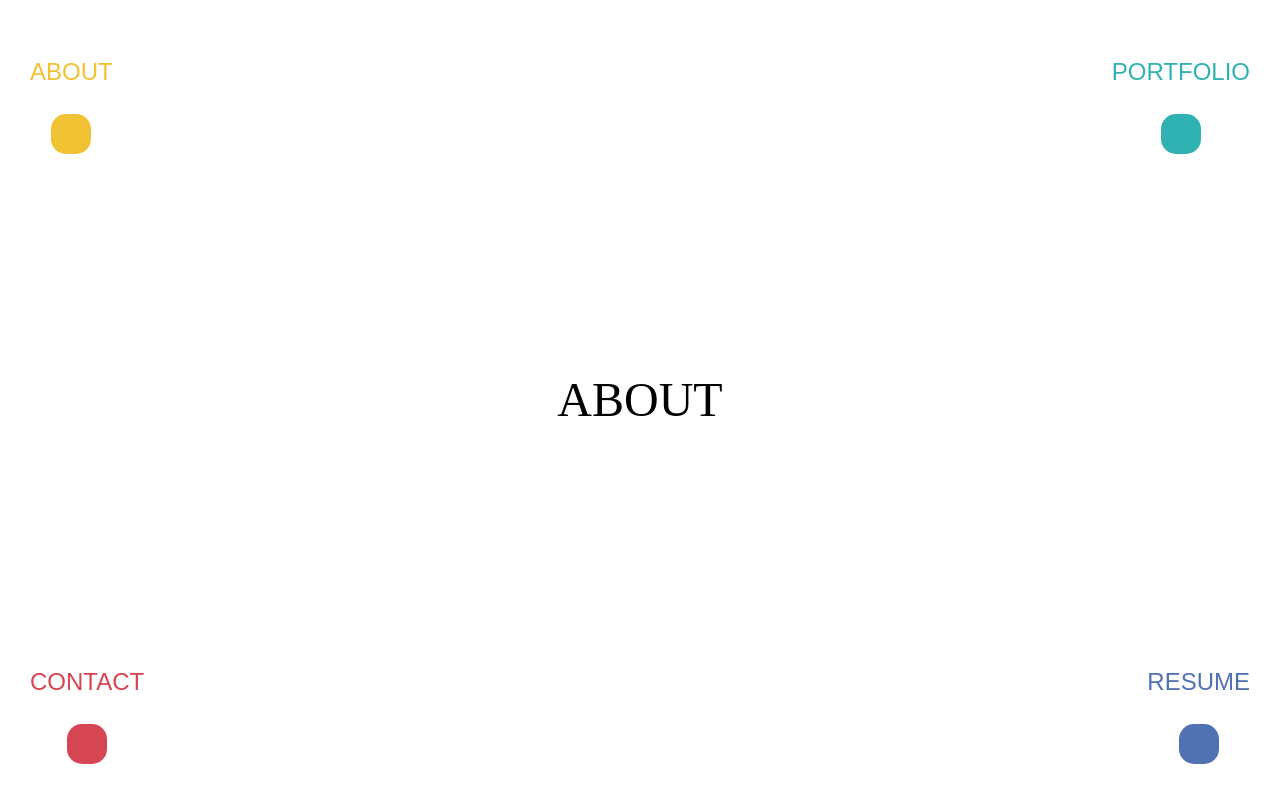
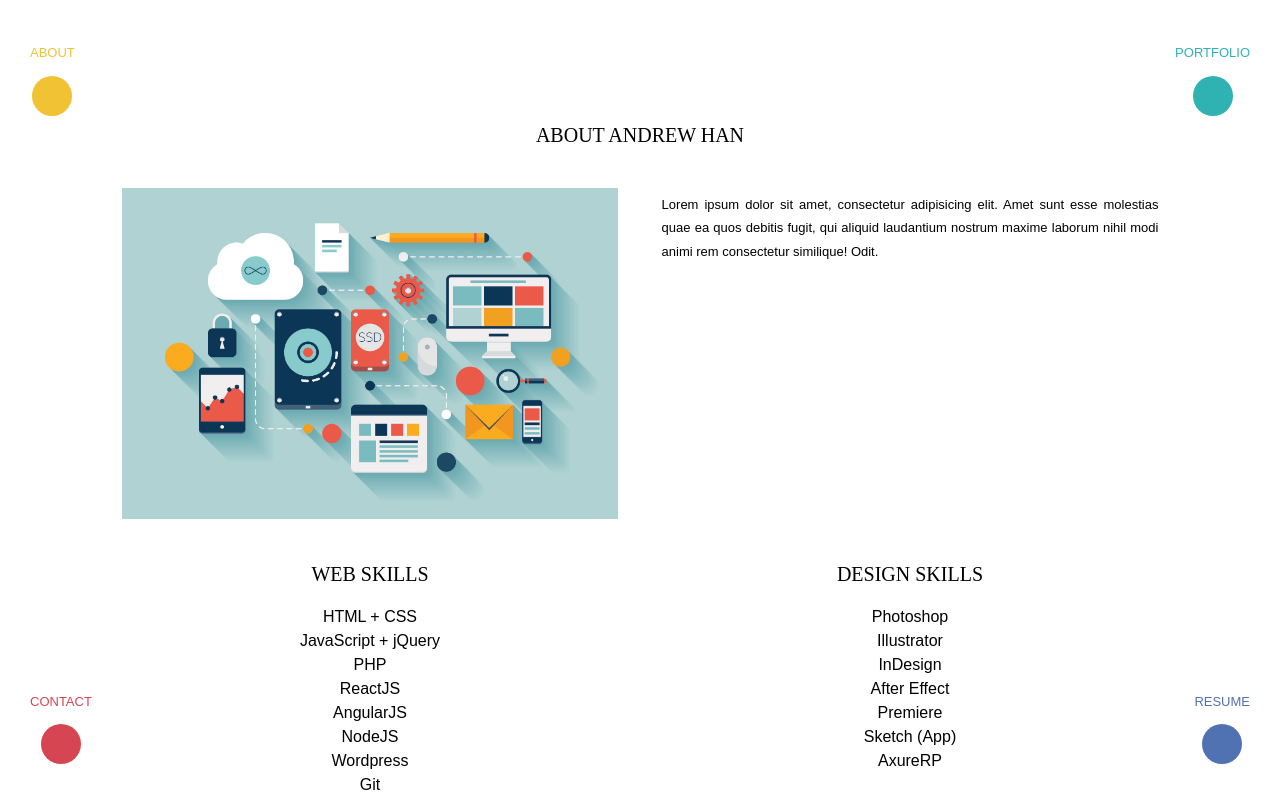
Before and after one commit to drewhan90/andrewyhanPortfolio, a React (Create React App) app: page / in a window 1280 px wide. Both pictures are taken after a click on the item "ABOUT". Shown: the top 800 px of the page. Built offline with nearby package versions, Linux system fonts and the light colour scheme.

Commit message:
Content Structure & Scroll

```diff
--- /dev/null
+++ b/src/About.js
@@ -0,0 +1,103 @@
+import React, { Component } from 'react';
+import myImg from './images/web_design.jpg';
+import './App.css';
+
+class About extends Component {
+  constructor(props) {
+    super(props);
+    this.state = {
+
+    }
+  }
+  componentWillMount() {
+
+  }
+  componentDidMount() {
+
+  }
+  render() {
+    return (
+        <div className="App-content">
+            <header className="App-header">
+                <h1><span>about</span> andrew han</h1>
+            </header>
+            <div className="row">
+                <div className="col-6 col-12-sm">
+                    <img src={myImg} alt="Andrew Han" />
+                </div>
+                <section className="About-intro col-6 col-12-sm">
+                    <p>
+                        Lorem ipsum dolor sit amet, consectetur adipisicing elit. Amet sunt esse molestias quae ea quos debitis fugit, qui aliquid laudantium nostrum maxime laborum nihil modi animi rem consectetur similique! Odit.
+                    </p>
+                </section>
+            </div>
+            <section className="About-skills">
+                <div className="row">
+                    <div className="col-6">
+                        <header>
+                            <h1>web skills</h1>
+                        </header>
+                        <ul className="skillsList">
+                            <li>HTML + CSS</li>
+                            <li>JavaScript + jQuery</li>
+                            <li>PHP</li>
+                            <li>ReactJS</li>
+                            <li>AngularJS</li>
+                            <li>NodeJS</li>
+                            <li>Wordpress</li>
+                            <li>Git</li>
+                        </ul>
+                    </div>
+                    <div className="col-6">
+                        <header>
+                            <h1>design skills</h1>
+                        </header>
+                        <ul className="skillsList">
+                            <li>Photoshop</li>
+                            <li>Illustrator</li>
+                            <li>InDesign</li>
+                            <li>After Effect</li>
+                            <li>Premiere</li>
+                            <li>Sketch (App)</li>
+                            <li>AxureRP</li>
+                        </ul>
+                    </div>
+                </div>
+                <div className="row">
+                    <div className="col-6">
+                        <header>
+                            <h1>Marketing skills</h1>
+                        </header>
+                        <ul className="skillsList">
+                            <li>Psychology</li>
+                            <li>SEO</li>
+                            <li>Project Management</li>
+                            <li>Google Analytics</li>
+                            <li>Research</li>
+                        </ul>
+                    </div>
+                </div>
+            </section>
+            <section className="About-workflow">
+                <header>
+                    <h1>my workflow</h1>
+                </header>
+                <div className="container-workflow">
+                    <h3>brainstorm + research</h3>
+                </div>
+                <div className="container-workflow">
+                    <h3>mockup + prototype</h3>
+                </div>
+                <div className="container-workflow">
+                    <h3>code</h3>
+                </div>
+                <div className="container-workflow">
+                    <h3>debug + finalize</h3>
+                </div>
+            </section>
+        </div>
+    );
+  }
+}
+
+export default About;
--- a/src/App.css
+++ b/src/App.css
@@ -1,16 +1,6 @@
-.App {
+/* ==== LAYOUT ==== */
+.App-container {
   padding: 40px;
-}
-
-.App-logo {
-  display: block;
-  margin-left: auto;
-  margin-right: auto;
-  width: 150px;
-}
-
-.App-header {
-
 }
 
 .App-content {
@@ -27,19 +17,41 @@
 }
 
 @media only screen and (min-width: 720px) {
+  .App-header {
+    margin-bottom: 30px;
+  }
   .App-content {
+    margin: 80px auto 200px auto;
+    width: 90%;
+  }
+  .Home.App-content {
+    margin-top: 0;
+  }
+
+  .Home.App-content {
     position: absolute;
     top: 50%;
     left: 50%;
     transform: translate(-50%, -50%);
   }
 
-  .App-logo {
-    width: 300px;
-  }
-
   .CTA-contact {
     display: none;
+  }
+}
+
+/* ==== MODULES ==== */
+
+.App-logo {
+  display: block;
+  margin-left: auto;
+  margin-right: auto;
+  width: 150px;
+}
+
+@media only screen and (min-width: 720px) {
+  .Home .App-logo {
+    width: 300px;
   }
 }
 
@@ -81,11 +93,16 @@ li.Nav-contact {
     margin: 30px;
   }
 
+  /* NAV BUTTON */
   .App-nav button {
     width: 40px;
     height: 40px;
-    border-radius: 15px;
+    border-radius: 50%;
     border: none;
+  }
+
+  .App-nav button:hover {
+    animation: btnScale 2s ease-out infinite;
   }
 
   .Nav-about {
@@ -124,4 +141,34 @@ li.Nav-contact {
   .Nav-resume button {
     background-color: #5072B3;
   }
+
+  @keyframes btnScale {
+      0%, 100% {transform: scale(1);}
+      50% {transform: scale(1.2);}
+  }
 }
+
+/* ==== ABOUT PAGE ==== */
+
+.About-header span {
+  color: #F1C234;
+}
+
+.skillsList {
+  padding: 0;
+  list-style-type: none;
+}
+
+.container-workflow {
+  margin-left: auto;
+  margin-right: auto;
+  width: 100px;
+}
+
+/* Workflow Line */
+.container-workflow:not(:last-child):after {
+  content: '';
+  width: 0;
+  height: 100%;
+  border: 1px solid black;
+}
--- a/src/App.js
+++ b/src/App.js
@@ -1,4 +1,6 @@
 import React, { Component } from 'react';
+import About from './About';
+
 import logo from './logo.svg';
 import './App.css';
 
@@ -9,28 +11,61 @@ class App extends Component {
       contentType: 'home'
     }
   }
-  _changeContent(conType) {
-    this.setState({contentType: conType})
-  }
   componentWillMount() {
 
   }
   componentDidMount() {
+    this._onScroll();
     setInterval( () => {
       this.setState({
         curTime: new Date().toLocaleTimeString(undefined, {hour12: false})
       })
     }, 1000)
   }
+  _changeContent(conType) {
+    this.setState({contentType: conType})
+  }
+  _onScroll() {
+    window.onscroll = () => {
+      const totalHeight = document.documentElement.scrollHeight;
+      const clientHeight = document.documentElement.clientHeight;
+      const scrollTop = (document.body && document.body.scrollTop)
+      const contentArr = ['home', 'about', 'portfolio', 'contact', 'resume'];
+      let newCont= '';
+      if(scrollTop === -1) {
+        console.log("top!");
+        contentArr.forEach((value, i) => {
+          if(this.state.contentType === value) {
+            i -= 1;
+            newCont = contentArr[i];
+            return newCont;
+          }
+        });
+        return this._changeContent(newCont);
+      }
+      else if (totalHeight === (scrollTop + clientHeight)) {
+        console.log("bottom!");
+        contentArr.forEach((value, i) => {
+          if(this.state.contentType === value) {
+            i += 1;
+            newCont = contentArr[i];
+            return newCont;
+          }
+        });
+        return this._changeContent(newCont);
+      }
+    };
+  }
   render() {
     return (
       <div className="App">
+        <div className="App-container">
           <Content type={this.state.contentType}></Content>
           <nav className="App-nav">
             <ul className="row">
               <li className="Nav-about col-4-sm col-0" onClick={(e) => this._changeContent('about', e)}>
                 <h3>about</h3>
-              <button className="hidden-sm"></button>
+                <button className="hidden-sm "></button>
               </li>
               <li className="Nav-portfolio col-4-sm col-0" onClick={(e) => this._changeContent('portfolio', e)}>
                 <h3>portfolio</h3>
@@ -38,7 +73,7 @@ class App extends Component {
               </li>
               <li className="Nav-contact col-4-sm col-0" onClick={(e) => this._changeContent('contact', e)}>
                 <h3>contact</h3>
-              <button></button>
+                <button className="hidden-sm"></button>
               </li>
               <li className="Nav-resume col-4-sm col-0" onClick={(e) => this._changeContent('resume', e)}>
                 <h3>resume</h3>
@@ -46,6 +81,7 @@ class App extends Component {
               </li>
             </ul>
           </nav>
+        </div>
       </div>
     );
   }
@@ -87,22 +123,34 @@ class Content extends Component {
   render() {
     if (this.props.type === 'about') {
       return (
-        <div className="App-content">
-          <h1>ABOUT</h1>
-        </div>
+        <About />
       )
     }
     else if (this.props.type === 'portfolio') {
       return (
         <div className="App-content">
+          <header>
             <h1>PORTFOLIO</h1>
+          </header>
+          <section className="Portfolio-projects">
+            <article className="col-12-sm">
+              <h2>project name</h2>
+              <img src="#" alt="project name" />
+            </article>
+          </section>
         </div>
       )
     }
     else if (this.props.type === 'contact') {
       return (
         <div className="App-content">
+          <header>
             <h1>CONTACT</h1>
+          </header>
+          <section>
+            <form>
+            </form>
+          </section>
         </div>
       )
     }
@@ -115,7 +163,7 @@ class Content extends Component {
     }
     else {
       return (
-        <div className="App-content">
+        <div className="Home App-content">
           <header className="App-header">
             <img src={logo} className="App-logo" alt="logo" />
           </header>
--- a/src/index.css
+++ b/src/index.css
@@ -1,3 +1,5 @@
+/* ==== BASE ==== */
+
 html,
 body {
   height: 100%;
@@ -15,26 +17,44 @@ body {
   line-height: 1.5;
 }
 
-h1, h3 {
+h1, h2, h3 {
   text-transform: uppercase;
 }
 
 h1 {
   font-family: "adelle",serif;
-  font-size: 24px;
+  font-size: 20px;
+}
+
+h2 {
+  font-family: "adelle",serif;
+  font-size: 16px;
 }
 
 h3 {
   font-size: 13px;
 }
 
-@media only screen and (min-width: 720px) {
+p {
+  font-size: 13px;
+  line-height: 1.8;
+  text-align: justify;
+}
+
+span {
+  font-family: "adelle",serif;
+}
+
+img {
+  width: 100%;
+}
+
+@media only screen and (min-width: 1440px) {
   h1 {
     font-size: 48px;
   }
-
-  h3 {
-    font-size: 24px;
+  p {
+    font-size: 16px;
   }
 }
 
@@ -69,6 +89,7 @@ h3 {
 .col-10,
 .col-11,
 .col-12 {
+  display: inline-block;
   width: 96%;
 }
 
```
Also changed, not shown: src/images/web_design.jpg (added). Lines whose indentation alone changed are shown as unchanged.
